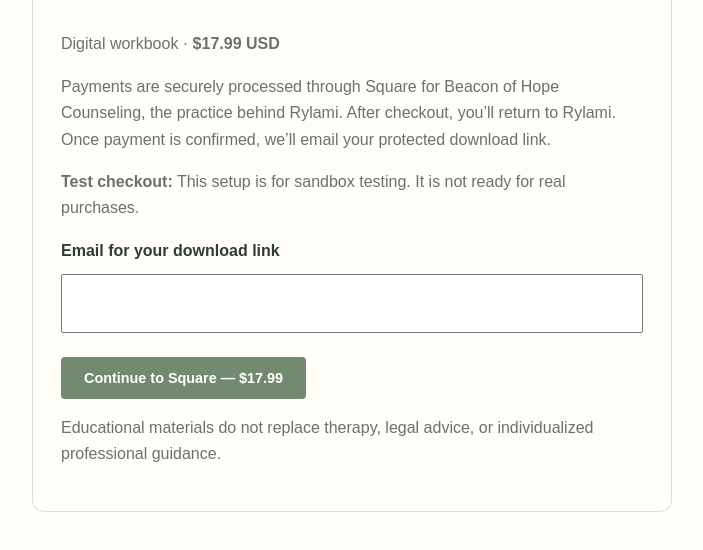
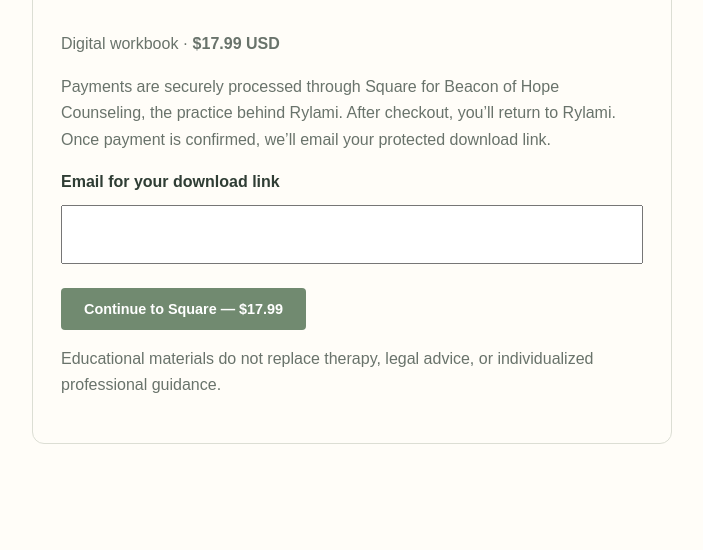
Before and after one commit to kcasparius-cloud/rylami-website, a plain HTML site: page checkout.html in a window 1280 px wide. Shown: the part 312-862 px from the top of the page, without its empty margins (288-991 px from the left). After the commit the page ends 816 px from the top, so only its background shows below. Drawn offline with Linux system fonts and the light colour scheme.

Commit message:
Remove test notice from live checkout

```diff
--- a/checkout.html
+++ b/checkout.html
@@ -1,5 +1,5 @@
 <!doctype html>
 <html lang="en">
 <head><meta charset="utf-8"><meta name="viewport" content="width=device-width,initial-scale=1"><meta name="robots" content="noindex"><title>Between Two Homes Checkout | Rylami</title><link rel="stylesheet" href="styles.css"><style>.checkout{max-width:640px;margin:60px auto;padding:28px;border:1px solid #dcded4;border-radius:12px}.checkout input{display:block;width:100%;padding:14px;margin:10px 0 24px;font:inherit}.checkout button{border:0;cursor:pointer}.checkout label{font-weight:600}</style></head>
-<body><main class="checkout"><a href="between-two-homes.html">← Back to Between Two Homes</a><h1>Between Two Homes</h1><p>Digital workbook · <strong>$17.99 USD</strong></p><p>Payments are securely processed through Square for Beacon of Hope Counseling, the practice behind Rylami. After checkout, you’ll return to Rylami. Once payment is confirmed, we’ll email your protected download link.</p><p><strong>Test checkout:</strong> This setup is for sandbox testing. It is not ready for real purchases.</p><form action="https://beaconofhopenc.com/resources/square-checkout.php" method="post"><input type="hidden" name="product" value="between-two-homes"><input type="hidden" name="return" value="https://beaconofhopenc.com/resources/rylami-purchase-complete.php"><label for="email">Email for your download link</label><input id="email" type="email" name="email" autocomplete="email" maxlength="254" required><button class="button primary" type="submit">Continue to Square — $17.99</button></form><p>Educational materials do not replace therapy, legal advice, or individualized professional guidance.</p></main></body>
+<body><main class="checkout"><a href="between-two-homes.html">← Back to Between Two Homes</a><h1>Between Two Homes</h1><p>Digital workbook · <strong>$17.99 USD</strong></p><p>Payments are securely processed through Square for Beacon of Hope Counseling, the practice behind Rylami. After checkout, you’ll return to Rylami. Once payment is confirmed, we’ll email your protected download link.</p><form action="https://beaconofhopenc.com/resources/square-checkout.php" method="post"><input type="hidden" name="product" value="between-two-homes"><input type="hidden" name="return" value="https://beaconofhopenc.com/resources/rylami-purchase-complete.php"><label for="email">Email for your download link</label><input id="email" type="email" name="email" autocomplete="email" maxlength="254" required><button class="button primary" type="submit">Continue to Square — $17.99</button></form><p>Educational materials do not replace therapy, legal advice, or individualized professional guidance.</p></main></body>
 </html>
```
